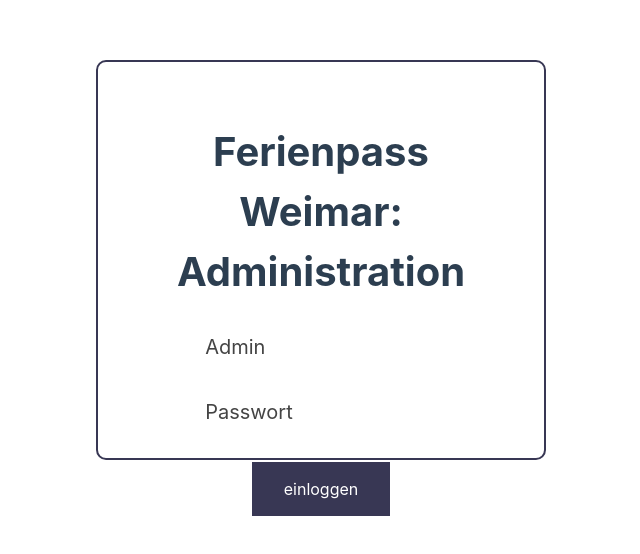
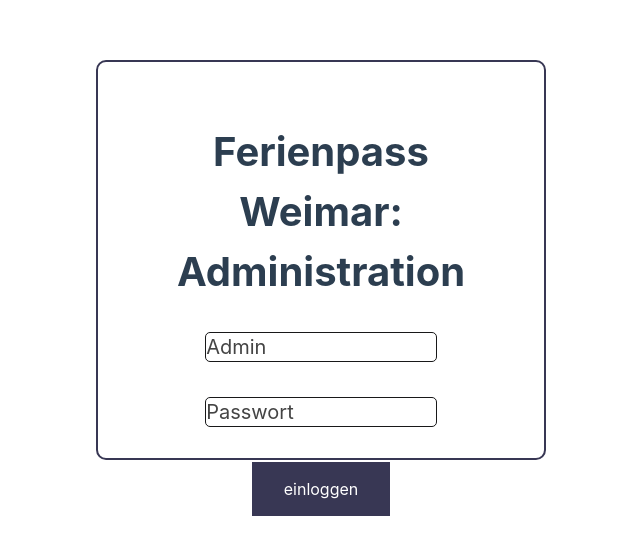
Before and after one commit to digital-bauhaus/Ferienpass, a Vue app in the folder frontend/: page /#/login in a window 1280 px wide. Shown: the part 140-694 px from the top of the page, without its empty margins (319-959 px from the left). Built offline with nearby package versions, Linux system fonts and the light colour scheme; what vue-swal would draw is missing.

Commit message:
#64: small improvement on login-page.

```diff
--- a/frontend/src/views/Login.vue
+++ b/frontend/src/views/Login.vue
@@ -1,25 +1,26 @@
 <template>
-<div>
   <div id="login">
     <h1>{{title}}</h1>
-    <form >
+    <form>
       <input type="text" name="Admin-Name" value="" placeholder="Admin"> <br/>
       <input type="password" name="Passwort" value="" placeholder="Passwort"><br/>
-      <button onclick="window.location.href='/#/Verwaltung'">einloggen</button>
+      <button v-on:click="login">einloggen</button>
     </form>
-    </div>
   </div>
 </template>
 
 
 <script>
-
 export default {
   name: 'Login',
-
-  data () {
+  data() {
     return {
       title: 'Ferienpass Weimar: Administration'
+    }
+  },
+  methods: {
+    login() {
+      this.$router.push('/Verwaltung');
     }
   }
 }
@@ -39,7 +40,10 @@ h1 {
     height: 400px;
     margin: auto;
     padding: 30px;
-  top: 0; left: 0; bottom: 0; right: 0;
+    top: 0;
+    left: 0;
+    bottom: 0;
+    right: 0;
     border: 2px solid #383754;
     border-radius: 10px;
 
@@ -63,13 +67,15 @@ background-color: #383754;
     margin: auto;
   }
 
-#login form input{
+  #login form input {
     font-size: 20px;
     width: 60%;
     margin: auto;
     height: 30px;
     margin-bottom: 5px;
     display: block;
+    border: 1px solid #181819;
+    border-radius: 5px;
   }
 
 </style>
```
Lines whose indentation alone changed are shown as unchanged.
